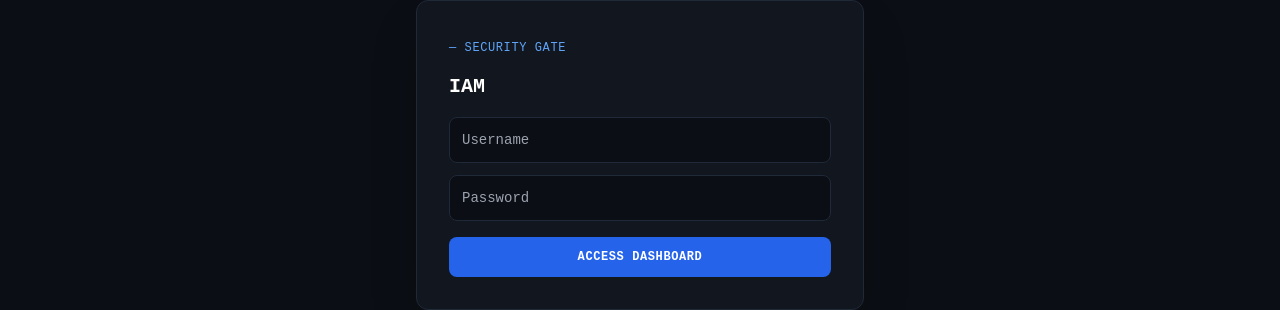
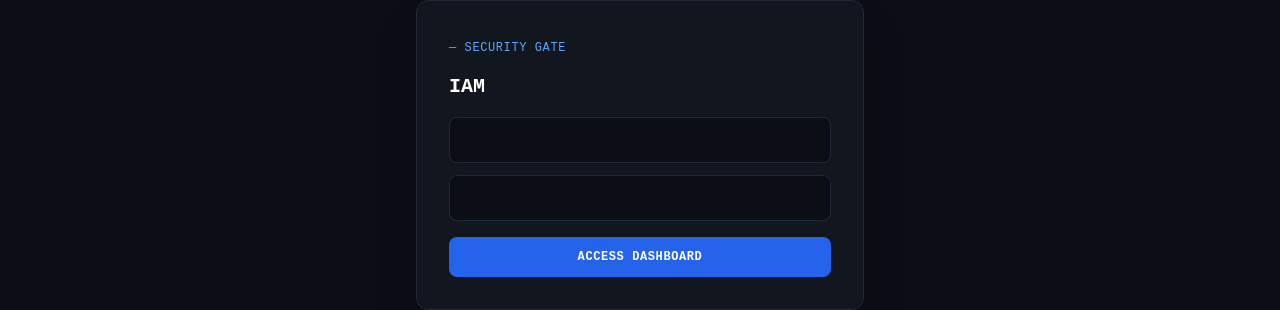
Before and after one commit to udekwesundayifesinachi/portfolio, a Next.js app: page /admin in a window 1280 px wide. Shown: the part 326-636 px from the top of the page. Built offline with nearby package versions, Linux system fonts and the light colour scheme.

Commit message:
Update admin login

```diff
--- a/app/admin/page.tsx
+++ b/app/admin/page.tsx
@@ -112,14 +112,12 @@ export default function AdminPage() {
           <div className="space-y-3">
             <input
               type="text"
-              placeholder="Username"
               value={username}
               onChange={(e) => setUsername(e.target.value)}
               className="w-full bg-[#0b0e14] border border-gray-800 rounded-lg p-3 text-white focus:outline-none focus:border-blue-500 font-mono text-sm"
             />
             <input
               type="password"
-              placeholder="Password"
               value={password}
               onChange={(e) => setPassword(e.target.value)}
               className="w-full bg-[#0b0e14] border border-gray-800 rounded-lg p-3 text-white focus:outline-none focus:border-blue-500 font-mono text-sm"
```
